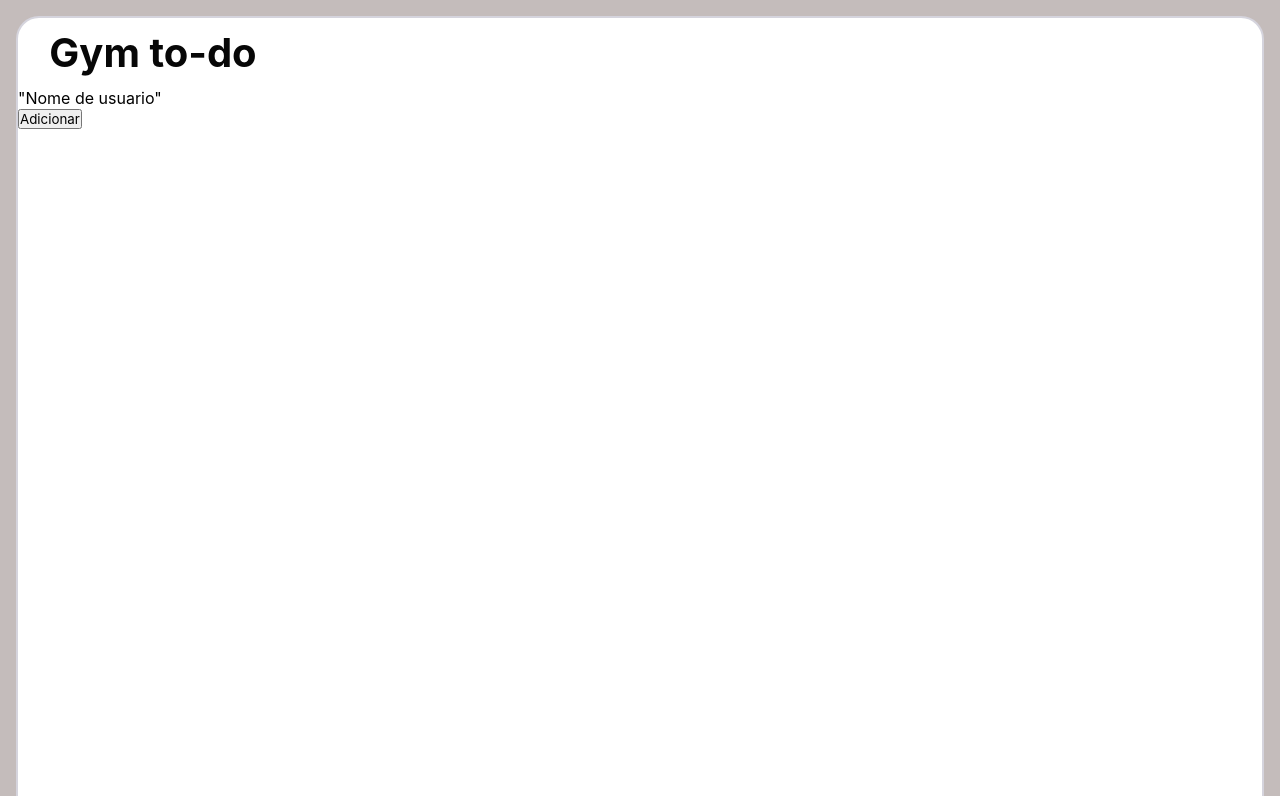
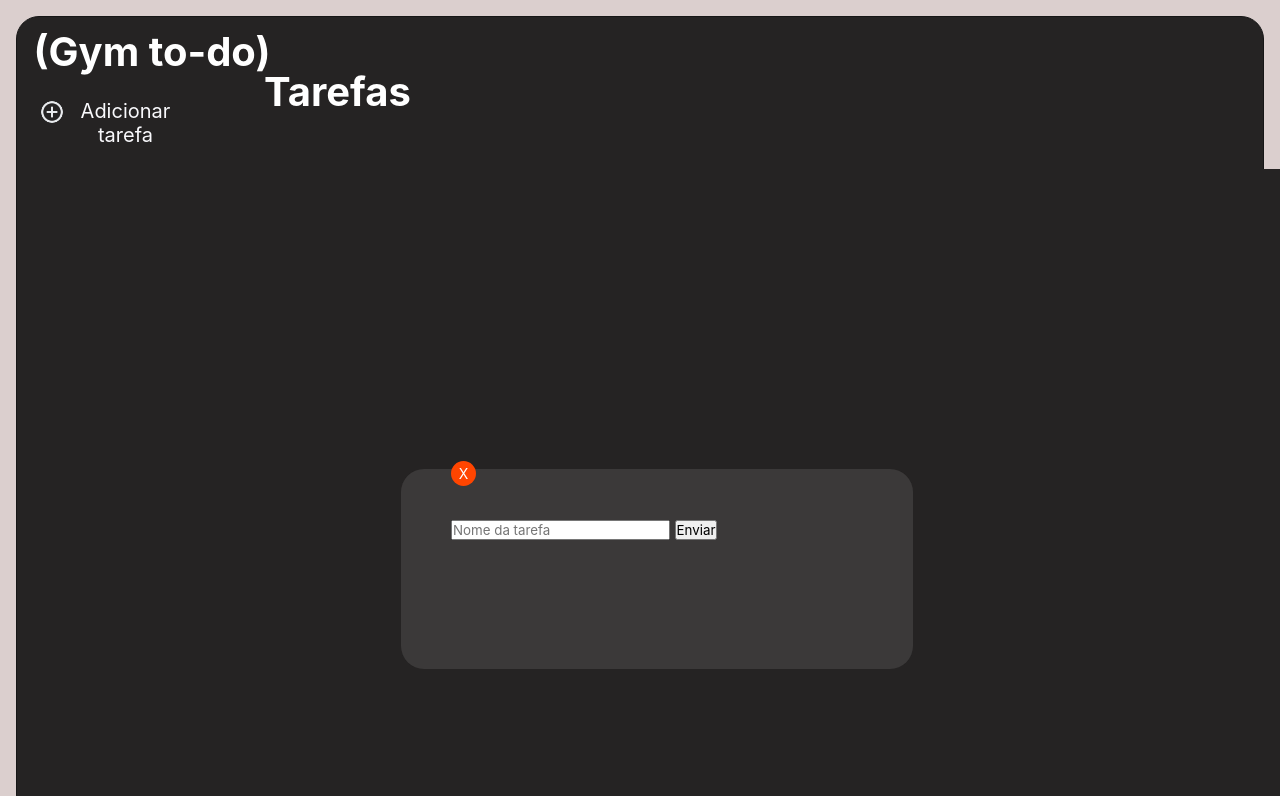
Before and after one commit to Hiago-Cavalcante/-Gym-to-do-, a plain HTML site: page index.html in a window 1280 px wide. Shown: the top 796 px of the page. Drawn offline with Linux system fonts and the light colour scheme.

Commit message:
atualizaçao do projeto gym-to-do

```diff
--- a/index.html
+++ b/index.html
@@ -4,19 +4,30 @@
     <meta charset="UTF-8" />
     <meta name="viewport" content="width=device-width, initial-scale=1.0" />
     <link rel="stylesheet" href="style.css" />
+
     <title>Gym To do</title>
   </head>
   <body>
     <div class="container">
       <div class="tools-box">
-        <div class="title"><h1>Gym to-do</h1></div>
-        <div class="user-name">"Nome de usuario"</div>
+        <div class="title"><h1>(Gym to-do)</h1></div>
+        <div class="user-name"></div>
         <div class="add-task">
-          <button class="btn-add-task">Adicionar</button>
+          <button class="btn-add-task">
+            <img src=img/btn-icon-add-task.png /> Adicionar tarefa
+          </button>
+          <div class="modal-window-task" id="modal-window-task">
+            <div class="modal">
+              <button class="close-modal" id="close-modal">X</button>
+              <input class="input-fild-task" type="text" id="inputText" placeholder="Nome da tarefa">
+              <button onclick="submitText()">Enviar</button>
+            </div>
+          </div>
         </div>
       </div>
       <div class="todolist-box">
-        <h1></h1>
+        <div class="to-do-tittle"><h1>Tarefas</h1></div>
+        <div class="tasks"></div>
       </div>
     </div>
     <script src="script.js"></script>
--- a/script.js
+++ b/script.js
@@ -1 +1,6 @@
 'use strict';
+
+
+const addEventBtnTask = document.querySelector('.btn-add-task').addEventListener('click', function(){
+console.log('oi')
+})
--- a/style.css
+++ b/style.css
@@ -6,32 +6,90 @@
 }
 
 body {
-  background-color: rgb(196, 188, 187);
+  background-color: rgb(219, 207, 206);
 }
 
 .container {
   display: flex;
   margin: 16px;
-  background-color: rgb(255, 255, 255);
+  background-color: rgb(37, 35, 35);
   border-radius: 23px;
-  border: 2px solid #d5d4dd;
-
+  border: 1px solid rgb(22, 22, 22);
 }
 
 .tools-box {
   width: 15%;
   height: 100vh;
   display: block;
-
 }
 
 .title {
   width: 250px;
   height: 50px;
-  background-color: #ffffff;
-  border-radius: 20px;
+  background-color: rgb(37, 35, 35);
   margin: 10px;
   text-align: center;
-  color: #070707;
+  color: #ffffff;
   font-size: 20px;
 }
+
+.btn-add-task {
+  display: flex;
+  background: transparent;
+  color: #f9f9fc;
+  font-size: 20px;
+  border-color: transparent;
+  padding: 10px;
+  margin: 10px;
+  cursor: pointer;
+}
+
+.btn-add-task img {
+  width: 26px;
+  height: 26px;
+  margin-right: 4px;
+  color: #ffffff;
+}
+.modal-window-task{
+width: 100vw;
+height: 100vh;
+background-color:  rgb(37, 35, 35);
+top: 0;
+left: 0;
+display: flex;
+align-items: center;
+justify-content: center;
+z-index: 2000;
+}
+.modal{
+  width: 40%;
+  min-height: 200px;
+  min-width: 450px;
+  background-color: #3b3939;
+  backdrop-filter: blur(10px);
+  color: #ffffff;
+  border-radius: 23px;
+  padding: 50px
+}
+.close-modal{
+  position: absolute;
+  top: -8px;
+  right: -8
+  px;
+  width: 25px;
+  height:25px ;
+  border-radius: 50%;
+  border: none;
+  background-color: orangered;
+  color: #ffffff;
+  font-size: 14px;
+
+}
+
+.to-do-tittle {
+  font-size: 20px;
+  font-family: 'Inter', sans-serif;
+  color: #ffffff;
+  padding-top: 50px;
+  padding-left: 60px;
+}
```
Also changed, not shown: img/btn-icon-add-task.png (added).
